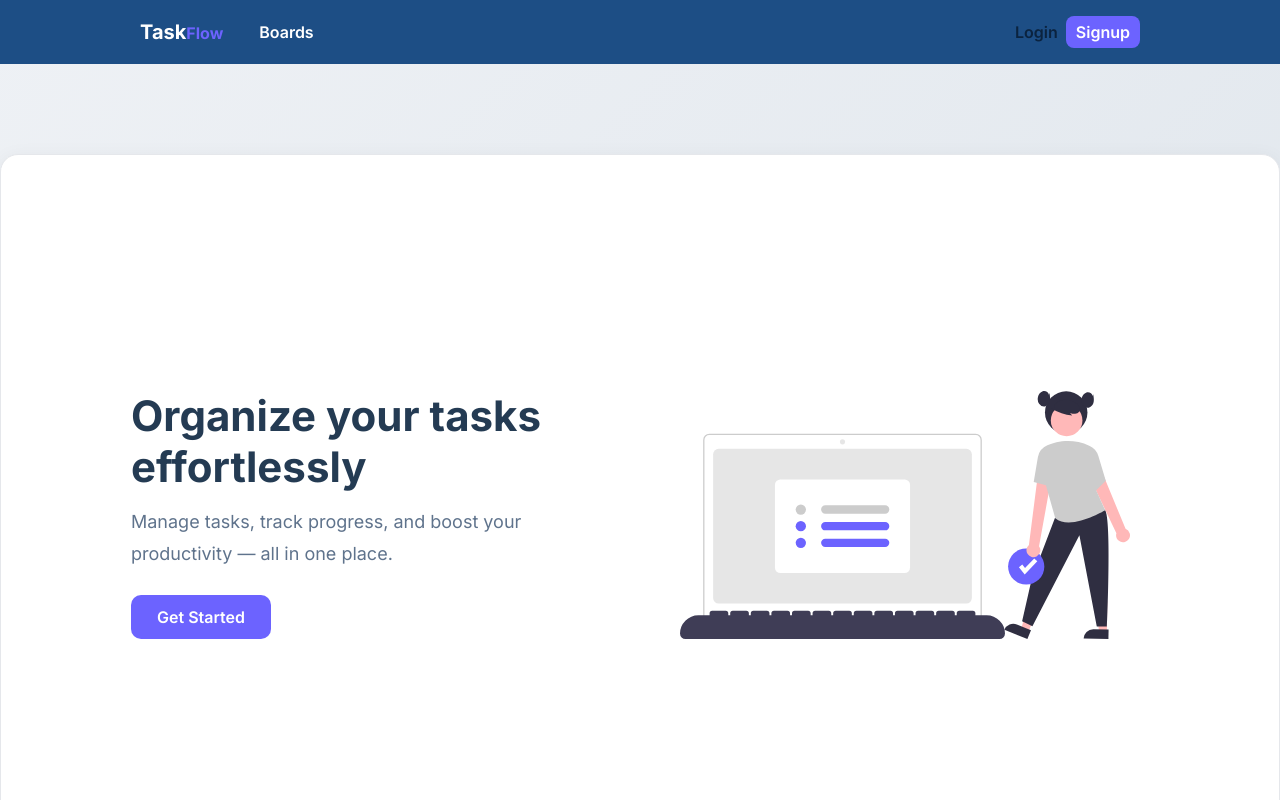
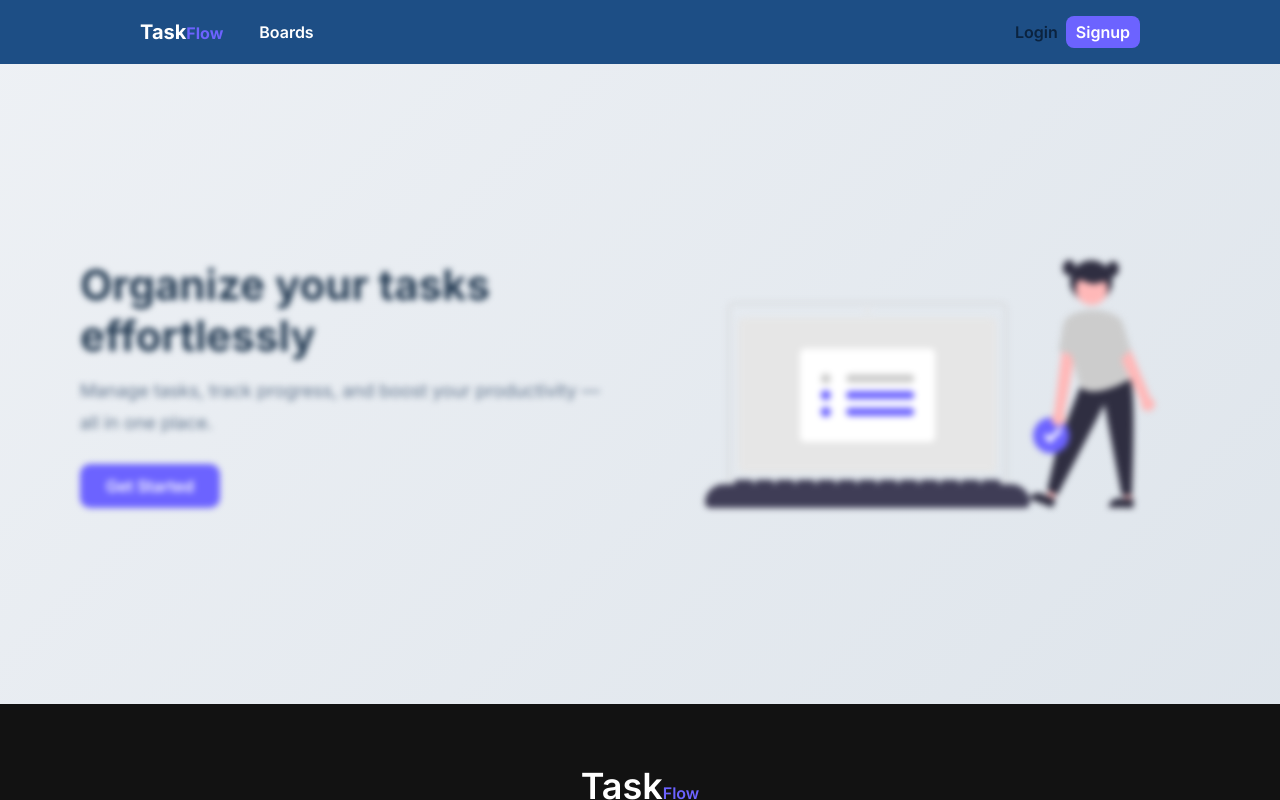
Before and after one commit to deepika5791/task-management-client-app, a React (Vite) app: page / in a window 1280 px wide. Shown: the top 800 px of the page. Built offline with nearby package versions, Linux system fonts and the light colour scheme.

Commit message:
added color

```diff
--- a/src/App.jsx
+++ b/src/App.jsx
@@ -23,7 +23,7 @@ const App = () => {
     <div className="app-container">
       <Navbar />
       {/* <div className={!hideNavbar ? "content-wrapper" : ""}> */}
-          <div className={user ?  "wrapper" : "content-wrapper"}>
+          <div className={user ?  "content-wrapper" : "wrapper"} >
         <main className="main-container">
           <Routes>
             <Route
```
